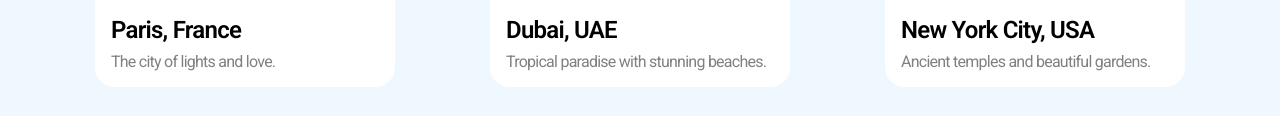
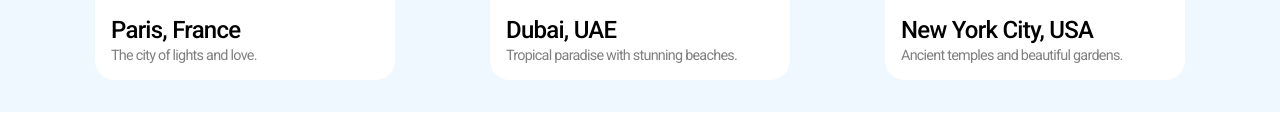
Before and after one commit to KesterNewell-1/travel-agency-task-, a plain HTML site: page index.html in a window 1280 px wide. Shown: the part 1249-1365 px from the top of the page. Drawn offline with Linux system fonts and the light colour scheme.

Commit message:
new commit

```diff
--- a/style.css
+++ b/style.css
@@ -240,16 +240,16 @@ button {
   flex-direction: column;
   justify-content: start;
   align-items: start;
-  row-gap: 0.5rem;
+  row-gap: 0.2rem;
 }
 
 .card-content h2 {
   font-size: 1.5rem;
   color: black;
-  font-weight: 600;
+  font-weight: 500;
 }
 .card-content p {
-  font-size: 1rem;
+  font-size: 0.9rem;
   color: gray;
   font-weight: 400;
 }
```
